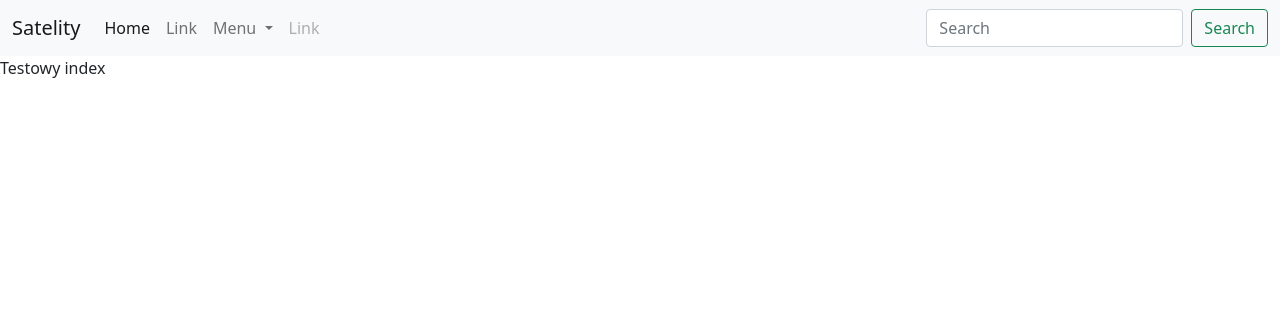
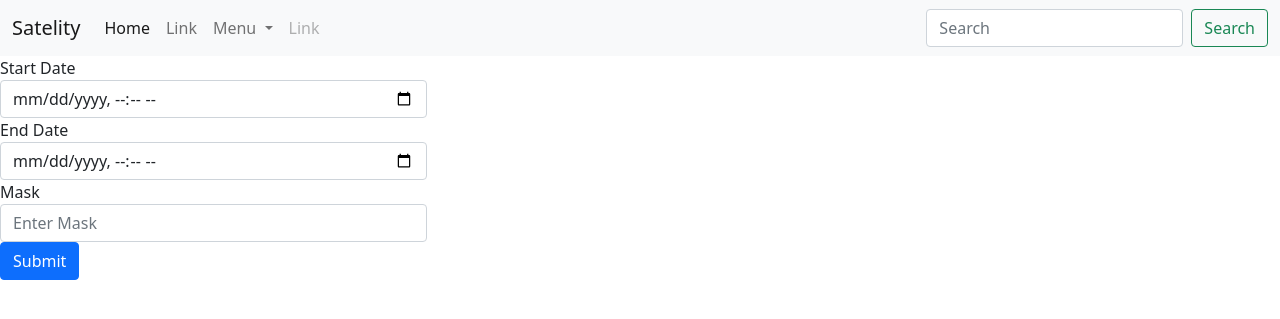
Before and after one commit to KonWys01/SNS, a Flask app: page / in a window 1280 px wide. Shown: the top 319 px of the page. Run offline with Flask 2, Linux system fonts and the light colour scheme; some libraries are stand-ins or nearby versions.

Commit message:
forms for dates and mask - redirect

```diff
--- a/app.py
+++ b/app.py
@@ -1,16 +1,29 @@
-from flask import Flask, render_template
+from flask import Flask, render_template, request, redirect, url_for
+from datetime import  datetime
 
 from main import Satellites
 
 app = Flask(__name__)
 
 
-@app.route('/')
-def hello_world():
-    sat = Satellites(file_name='almanac.yuma.week0150.589824.txt')
-    # sat.set_start_end_dates(datetime(year=2022, month=2, day=25), datetime(year=2022, month=2, day=25))
-    sat.satellites_coordinates()
-    return render_template('index.html')
+@app.route('/', methods=['GET', 'POST'])
+def home():
+    if request.method == 'POST':
+        start_date = datetime.strptime(request.form['start_date'], '%Y-%m-%dT%H:%M')
+        end_date = datetime.strptime(request.form['end_date'], '%Y-%m-%dT%H:%M')
+        mask = float(request.form['mask'])
+
+        sat = Satellites(file_name='almanac.yuma.week0150.589824.txt', start_date=start_date, end_date=end_date, mask=mask)
+        # # sat.set_start_end_dates(datetime(year=2022, month=2, day=25), datetime(year=2022, month=2, day=25))
+        sat.satellites_coordinates()
+        return redirect(url_for('dane', start=start_date, end=end_date, m=mask))
+    else:
+        return render_template('index.html')
+
+
+@app.route('/<start><end><m>')
+def dane(start, end, m):
+    return f'<p>{start} {end} {m}</p>'
 
 
 if __name__ == '__main__':
--- a/main.py
+++ b/main.py
@@ -7,7 +7,7 @@ from python.date2tow import date2tow
 
 
 class Satellites:
-    def __init__(self, file_name: str):
+    def __init__(self, file_name: str, start_date: datetime, end_date: datetime, mask: float):
         self.file = file_name
         self.naval = self.read_file()
         self.start_date = datetime(year=2022, month=2, day=25)
@@ -130,20 +130,20 @@ class Satellites:
                 era_date += self.interval
                 # break
             break
-        print('a', A)
+        # print('a', A)
         Q = np.linalg.inv(np.dot(A.transpose(), A))
-        print('q', Q)
+        # print('q', Q)
         qx, qy, qz, qt = Q.diagonal()
         Qxyz = Q[:3, :3]
-        print('Qxyz', Qxyz)
+        # print('Qxyz', Qxyz)
 
         PDOP = np.sqrt(qx + qy + qz)
         TDOP = np.sqrt(qt)
         GDOP = np.sqrt(PDOP**2 + TDOP**2)
-        print(GDOP, PDOP, TDOP)
+        # print(GDOP, PDOP, TDOP)
 
         Qneu = self.r_neu.transpose() @ Qxyz @ self.r_neu
-        print('Qneu', Qneu)
+        # print('Qneu', Qneu)
         qn, qe, qu = Qneu.diagonal()
         HDOP = np.sqrt(qn + qe)
         VDOP = np.sqrt(qu)
--- a/templates/base.html
+++ b/templates/base.html
@@ -29,7 +29,7 @@
                     Menu
                   </a>
                   <ul class="dropdown-menu" aria-labelledby="navbarScrollingDropdown">
-                    <li><a class="dropdown-item" href="#">Action</a></li>
+                    <li><a class="dropdown-item" href="/testowe">Action</a></li>
                     <li><a class="dropdown-item" href="#">Another action</a></li>
                     <li><hr class="dropdown-divider"></li>
                     <li><a class="dropdown-item" href="#">Something else here</a></li>
--- a/templates/index.html
+++ b/templates/index.html
@@ -1,4 +1,21 @@
 {% extends 'base.html' %}
 {% block content %}
-    <p>Testowy index</p>
+    <form method="post">
+    <div class="form-row">
+        <div class="form-group col-md-4">
+          <label for="StartDate">Start Date</label>
+          <input type="datetime-local" class="form-control" id="StartDate" placeholder="Enter Start Date" name="start_date">
+    <!--      <small id="StartDate_id" class="form-text text-muted">We'll never share your email with anyone else.</small>-->
+        </div>
+        <div class="form-group col-md-4">
+          <label for="EndDate">End Date</label>
+          <input type="datetime-local" class="form-control" id="EndDate" placeholder="Enter End Date" name="end_date">
+        </div>
+    </div>
+    <div class="form-group col-md-4">
+      <label for="EndDate">Mask</label>
+      <input type="number" class="form-control" id="Mask"  placeholder="Enter Mask" name="mask">
+    </div>
+    <button type="submit" class="btn btn-primary">Submit</button>
+  </form>
 {% endblock %}
```
